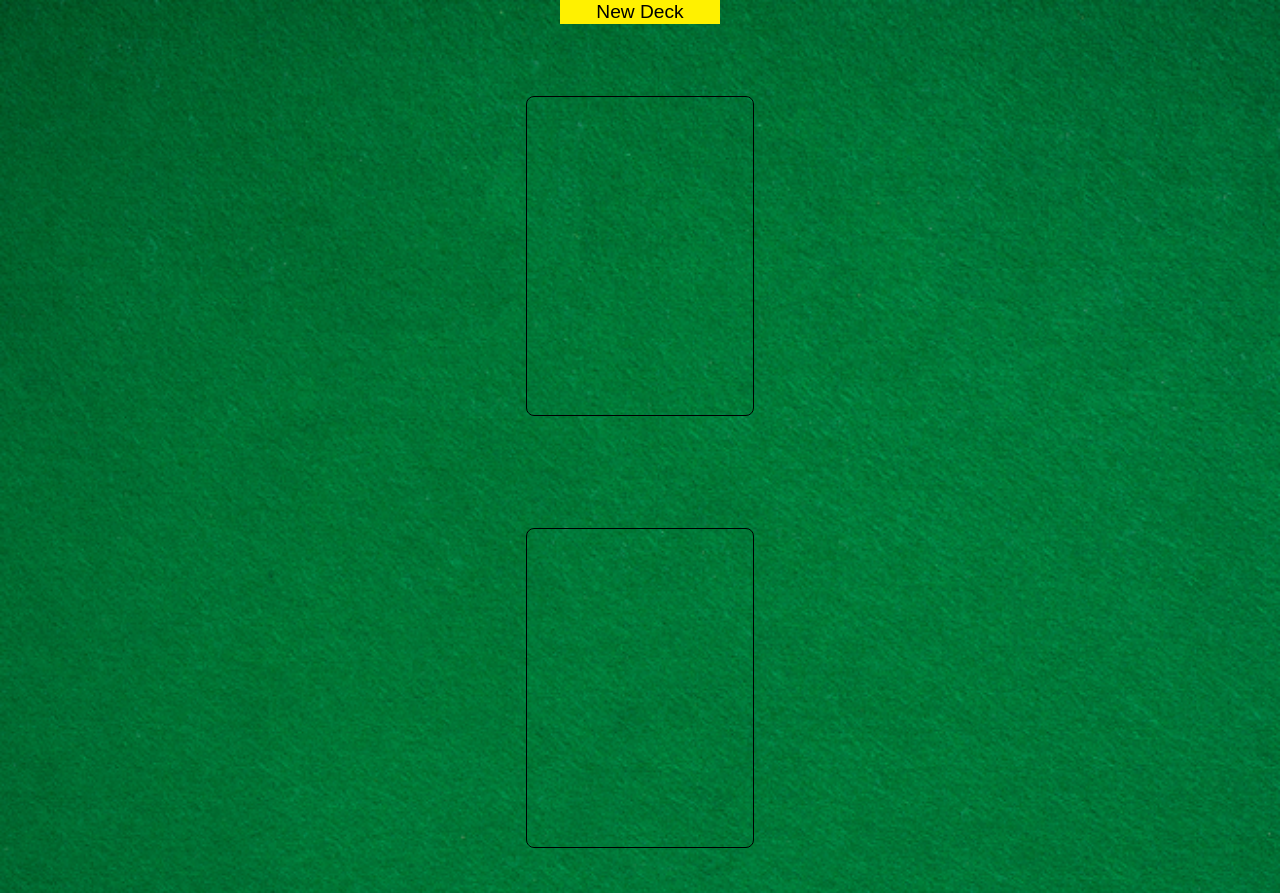
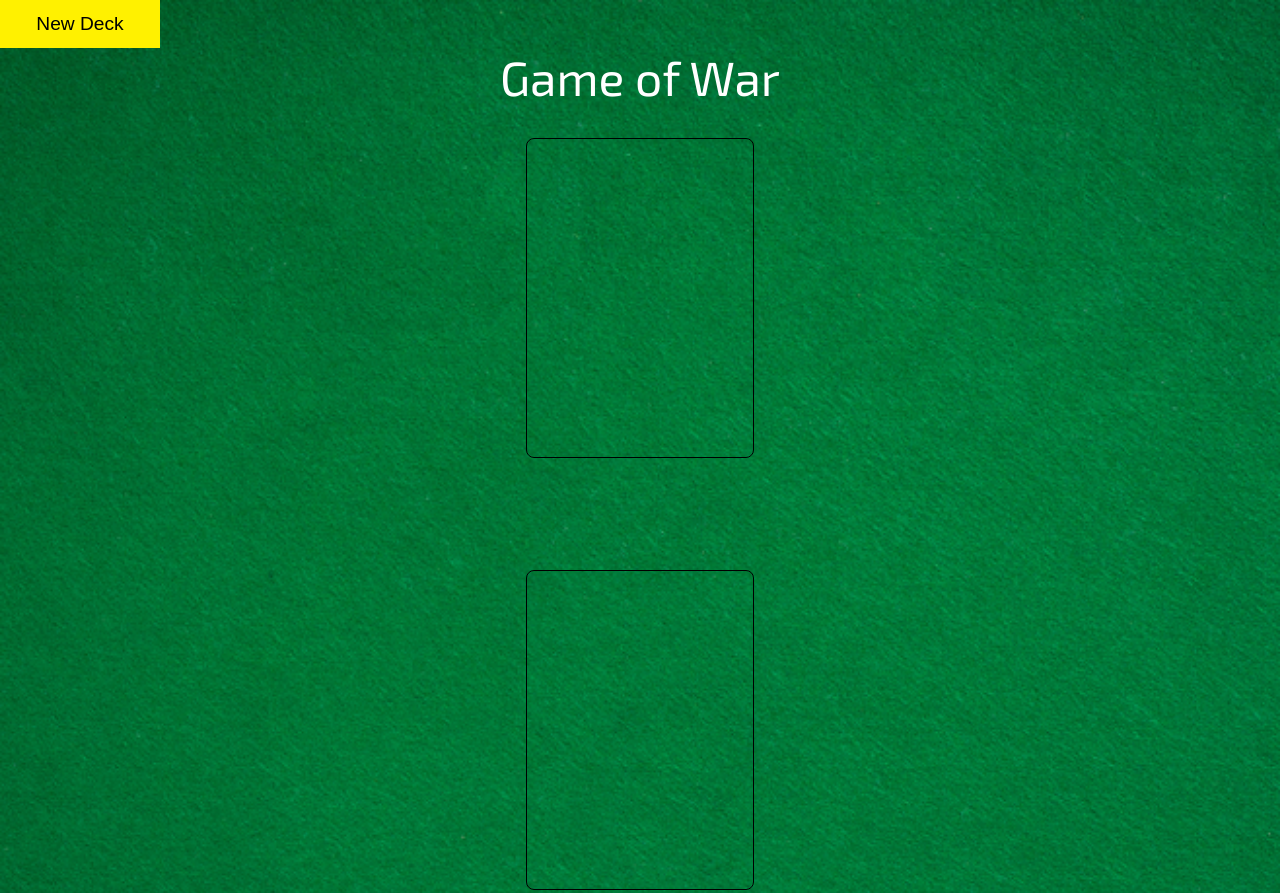
Before and after one commit to marlonleon01/War, a plain HTML site: page index.html in a window 1280 px wide. Shown: the top 893 px of the page. Drawn offline with Linux system fonts and the light colour scheme.

Commit message:
added remaining cards section

```diff
--- a/index.html
+++ b/index.html
@@ -12,8 +12,11 @@
     <title>War Card Game</title>
 </head>
 <body>
-    <button id="new-deck" class="new-deck-btn">New Deck</button>
-    <h2 id="winner-title" class="winner-title"></h2>
+    <div class="new-deck-container">
+        <button id="new-deck" class="new-deck-btn">New Deck</button>
+        <h3 id="cards-remaining" class="cards-remaining"></h3>
+    </div>
+    <h2 id="winner-text" class="winner-text">Game of War</h2>
     <div id="cards-img-container" class="cards-img-container">
         <div class="card-slot1"></div>
         <div class="card-slot2"></div>
```
